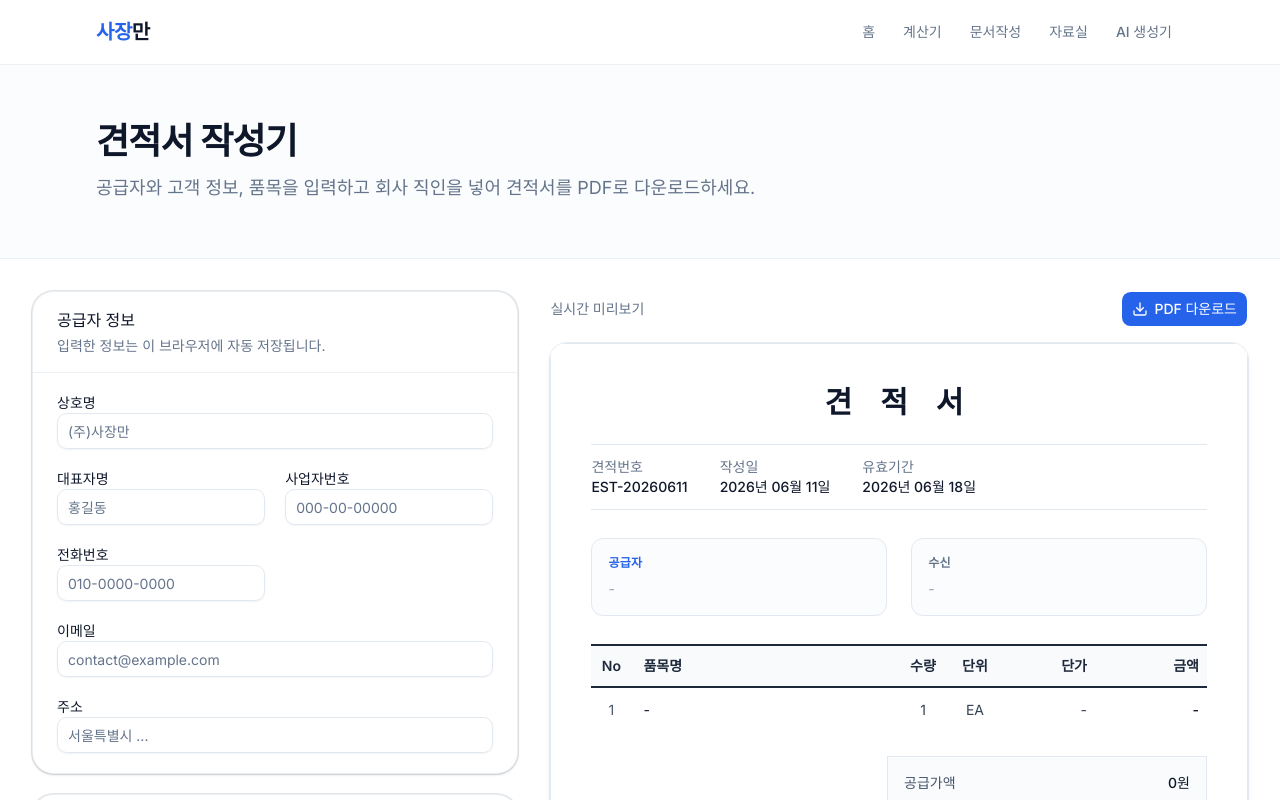
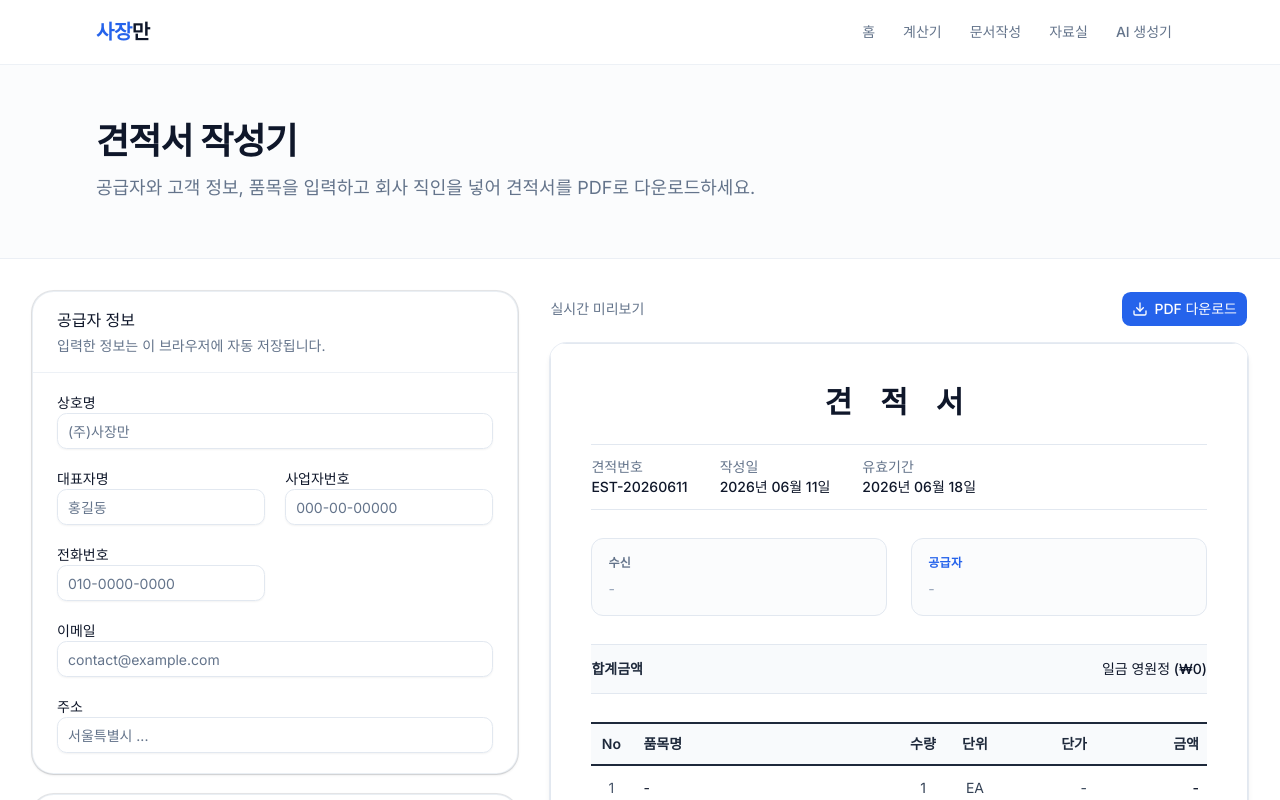
Before and after one commit to bom-studio/sajangman, a Next.js app: page /documents/estimate in a window 1280 px wide. Shown: the top 800 px of the page. Built offline with nearby package versions, Linux system fonts and the light colour scheme.

Commit message:
feat : estimate mvp success

```diff
--- a/src/components/estimate/estimate-preview.tsx
+++ b/src/components/estimate/estimate-preview.tsx
@@ -14,6 +14,7 @@ import {
   formatBusinessNumber,
   formatPhoneNumber,
 } from "@/lib/format-kr"
+import { numberToKorean } from "@/lib/number-to-korean"
 import { cn } from "@/lib/utils"
 
 /** PDF 캡처용 hex 색상 (html2canvas oklch/lab 미지원) */
@@ -175,6 +176,28 @@ export function EstimatePreview({
             >
               <p
                 className="mb-2 text-xs font-semibold uppercase tracking-wide"
+                style={{ color: DOC.textMuted }}
+              >
+                수신
+              </p>
+              <PreviewField label="고객명" value={data.customer.name} />
+              <PreviewField label="회사명" value={data.customer.companyName} />
+              {!data.customer.name && !data.customer.companyName && (
+                <p className="text-sm" style={{ color: DOC.textLight }}>
+                  -
+                </p>
+              )}
+            </div>
+
+            <div
+              className="flex-1 space-y-2 rounded-lg border p-4"
+              style={{
+                borderColor: DOC.border,
+                backgroundColor: DOC.bgMutedSoft,
+              }}
+            >
+              <p
+                className="mb-2 text-xs font-semibold uppercase tracking-wide"
                 style={{ color: DOC.primary }}
               >
                 공급자
@@ -202,28 +225,24 @@ export function EstimatePreview({
                   </p>
                 )}
             </div>
+          </div>
 
-            <div
-              className="flex-1 space-y-2 rounded-lg border p-4"
-              style={{
-                borderColor: DOC.border,
-                backgroundColor: DOC.bgMutedSoft,
-              }}
+          <div
+            className="mb-7 flex items-center justify-between gap-4 border-y py-3.5 text-sm"
+            style={{
+              borderColor: DOC.border,
+              backgroundColor: DOC.bgMuted,
+            }}
+          >
+            <span
+              className="shrink-0 font-semibold"
+              style={{ color: DOC.textDark }}
             >
-              <p
-                className="mb-2 text-xs font-semibold uppercase tracking-wide"
-                style={{ color: DOC.textMuted }}
-              >
-                수신
-              </p>
-              <PreviewField label="고객명" value={data.customer.name} />
-              <PreviewField label="회사명" value={data.customer.companyName} />
-              {!data.customer.name && !data.customer.companyName && (
-                <p className="text-sm" style={{ color: DOC.textLight }}>
-                  -
-                </p>
-              )}
-            </div>
+              합계금액
+            </span>
+            <span className="font-medium" style={{ color: DOC.text }}>
+              일금 {numberToKorean(totals.total)}원정 (₩{formatKRW(totals.total)})
+            </span>
           </div>
 
           <div className="overflow-visible">
--- /dev/null
+++ b/src/lib/number-to-korean.ts
@@ -0,0 +1,46 @@
+const DIGITS = ["", "일", "이", "삼", "사", "오", "육", "칠", "팔", "구"] as const
+const SMALL_UNITS = ["", "십", "백", "천"] as const
+const LARGE_UNITS = ["", "만", "억", "조"] as const
+
+function convertUnder10000(value: number): string {
+  if (value === 0) return ""
+
+  let result = ""
+  const padded = value.toString().padStart(4, "0")
+
+  for (let index = 0; index < 4; index += 1) {
+    const digit = Number(padded[index])
+    if (digit === 0) continue
+
+    const position = 3 - index
+
+    result += DIGITS[digit] + SMALL_UNITS[position]
+  }
+
+  return result
+}
+
+/** 원 단위 정수 금액을 한글 금액 문자열로 변환한다. */
+export function numberToKorean(amount: number): string {
+  if (!Number.isFinite(amount) || amount < 0) return "영"
+
+  const value = Math.floor(amount)
+  if (value === 0) return "영"
+
+  let result = ""
+  let remaining = value
+  let unitIndex = 0
+
+  while (remaining > 0 && unitIndex < LARGE_UNITS.length) {
+    const chunk = remaining % 10000
+
+    if (chunk > 0) {
+      result = convertUnder10000(chunk) + LARGE_UNITS[unitIndex] + result
+    }
+
+    remaining = Math.floor(remaining / 10000)
+    unitIndex += 1
+  }
+
+  return result || "영"
+}
```
